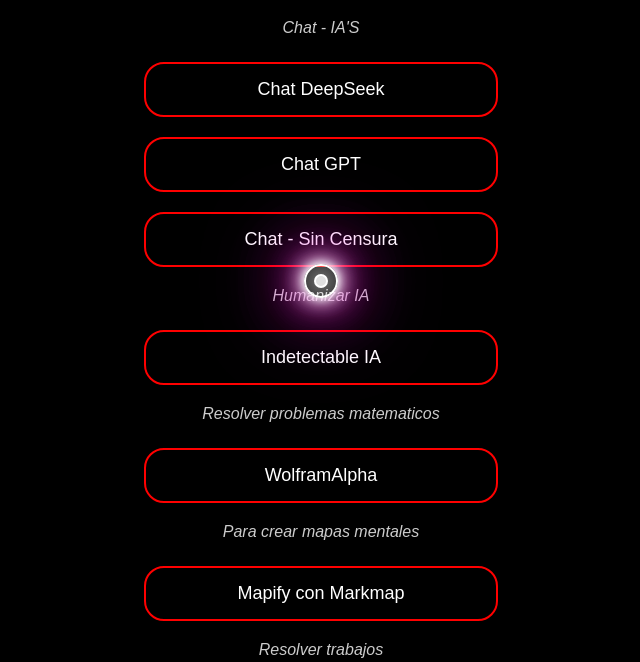
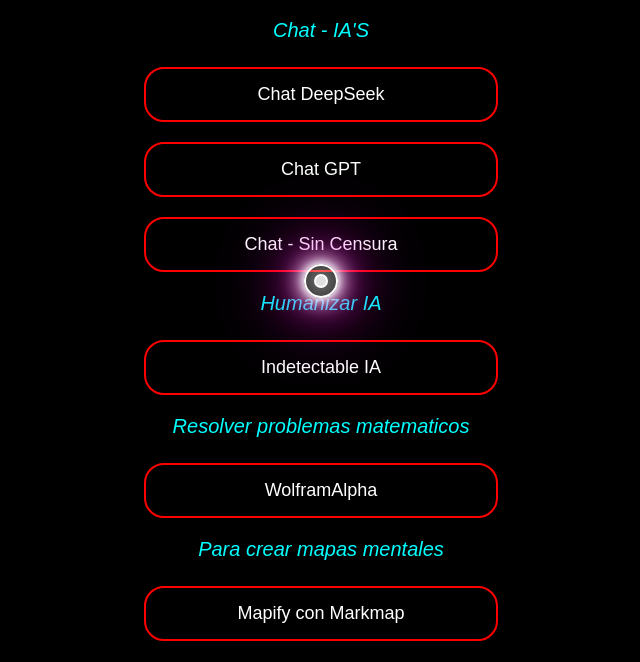
Before and after one commit to ax-col/raspa, a plain HTML site: page index.html in a window 1280 px wide. Shown: the part 119-781 px from the top of the page, without its empty margins (319-959 px from the left). Drawn offline with Linux system fonts and the light colour scheme.

Commit message:
styles.css

```diff
--- a/styles.css
+++ b/styles.css
@@ -30,7 +30,8 @@
 .desc {
   margin-bottom: 25px;
   font-style: italic;
-  color: #ccc;
+  color: aqua; /* Color de letra */
+  font-size: 20px; /* Tamaño de letra */
 }
 
 /* Estilos del cursor épico */
```
